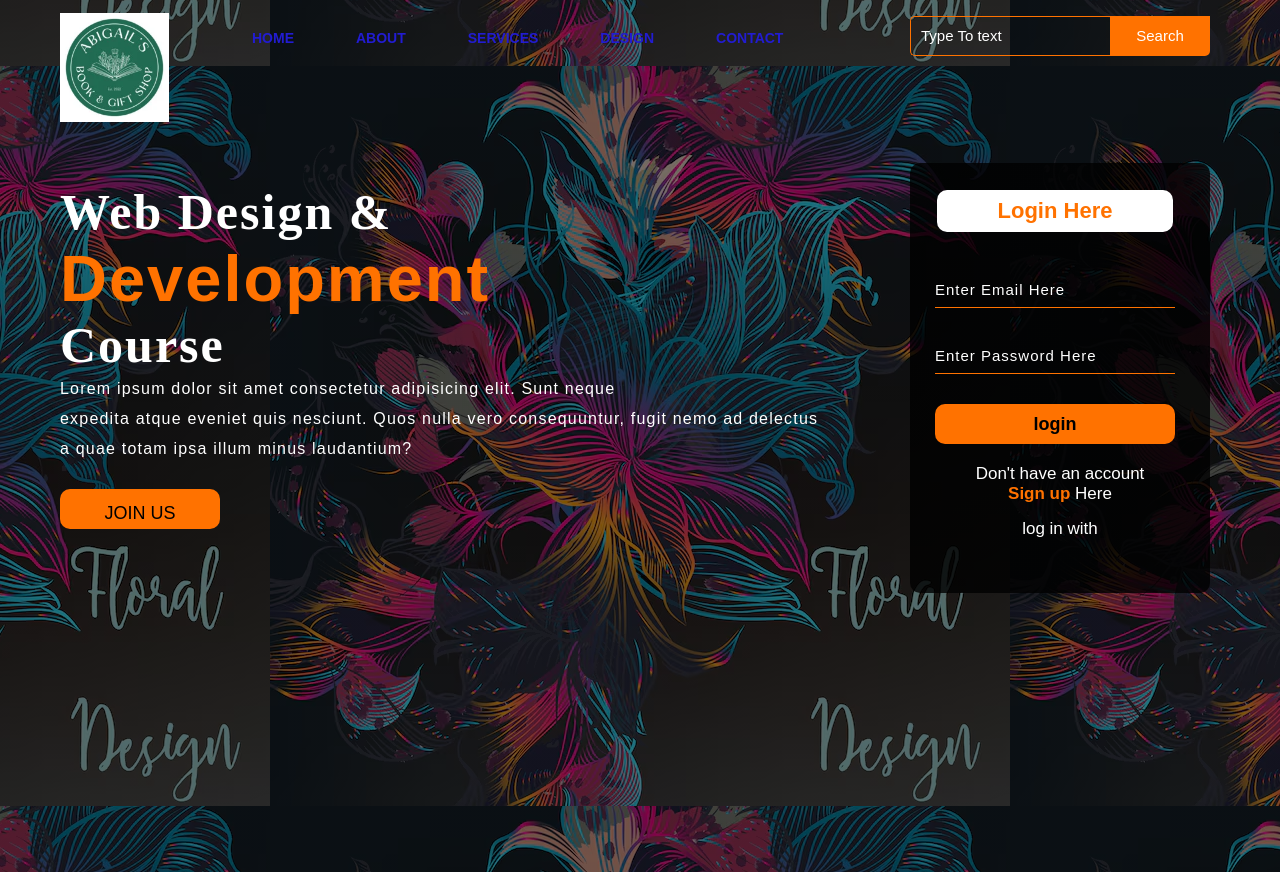
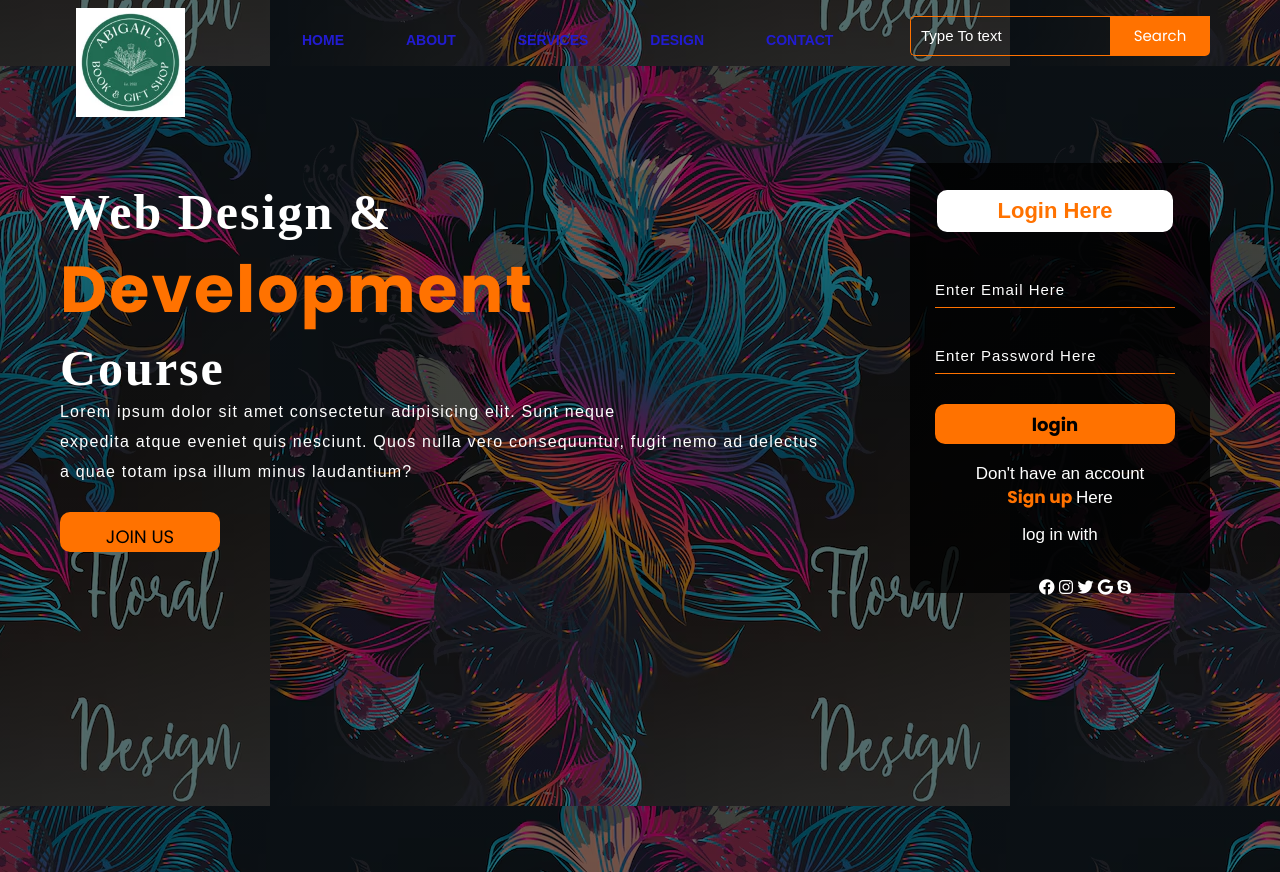
Before and after one commit to amponsahboateng543-ai/website-design-project, a plain HTML site: page index.html in a window 1280 px wide. Drawn offline with nearby package versions, Linux system fonts and the light colour scheme; files whose address does not match are found by name.

Commit message:
Refactor HTML and CSS for improved structure and styling, including font icon updates and layout adjustments

```diff
--- a/index.html
+++ b/index.html
@@ -3,6 +3,11 @@
 <head>
     <title>Webpage Design</title>
     <link rel="stylesheet" href="styles.css">
+    <link rel="preconnect" href="https://fonts.googleapis.com">
+    <link rel="preconnect" href="https://fonts.gstatic.com" crossorigin>
+    <link href="https://fonts.googleapis.com/css2?family=Poppins:wght@100;200;300;400;500;600;700;800;900&display=swap" rel="stylesheet">
+    <link rel="stylesheet" href="https://cdnjs.cloudflare.com/ajax/libs/font-awesome/6.4.0/css/all.min.css">
+
 </head>
 <body>
     <img class="bg" src="image/colorful-neon-illuminated-tree-in-dark-background-with-vibrant-blue-and-pink-leaves-photo.jpg" alt="background image">
@@ -44,11 +49,12 @@
                 <p class="liw"> log in with</p>
 
                 <div class="icon">
-                    <a href="#"><icon-icon name="logo-facebook"></icon-icon></a>
-                    <a href="#"><icon-icon name="logo-instagram"></icon-icon></a>
-                    <a href="#"><icon-icon name="logo-twitter"></icon-icon></a>
-                    <a href="#"><icon-icon name="logo-google"></icon-icon></a>
-                    <a href="#"><icon-icon name="logo-skype"></icon-icon></a>
+                    <i class="fa-brands fa-facebook"></i>
+                    <i class="fa-brands fa-instagram"></i>
+                    <i class="fa-brands fa-twitter"></i>
+                    <i class="fa-brands fa-google"></i>
+                    <i class="fa-brands fa-skype"></i>
+
                 </div>
             </div>
         </div>
--- a/styles.css
+++ b/styles.css
@@ -29,11 +29,10 @@
 }
 
 .icon{
-    width: 100px;
-    float: left;
-    height: 70px;
-    font-size: medium;
-
+    width: 200px;
+    float: right;
+    text-align: center;
+    margin-top: 20px;
 }
 
 .logo{
@@ -42,7 +41,15 @@
     font-family: Arial;
     padding-left: 20px;
     float: left;
-    padding-top: 10px;
+    padding-top: 5px;
+    width: 100px;
+    float: left;
+    font-size: medium;
+    margin-top: 25px;
+    margin-left: 20px;
+    display: flex;
+    justify-content: center;
+    align-items: center;
 
 }
 
@@ -313,8 +320,7 @@ ul li a:hover{
 }
 
 .icons ion-icon:hover{
-    color: #ff7200;
-
+    color: #ff7200
 }
 
 .bg{
```
